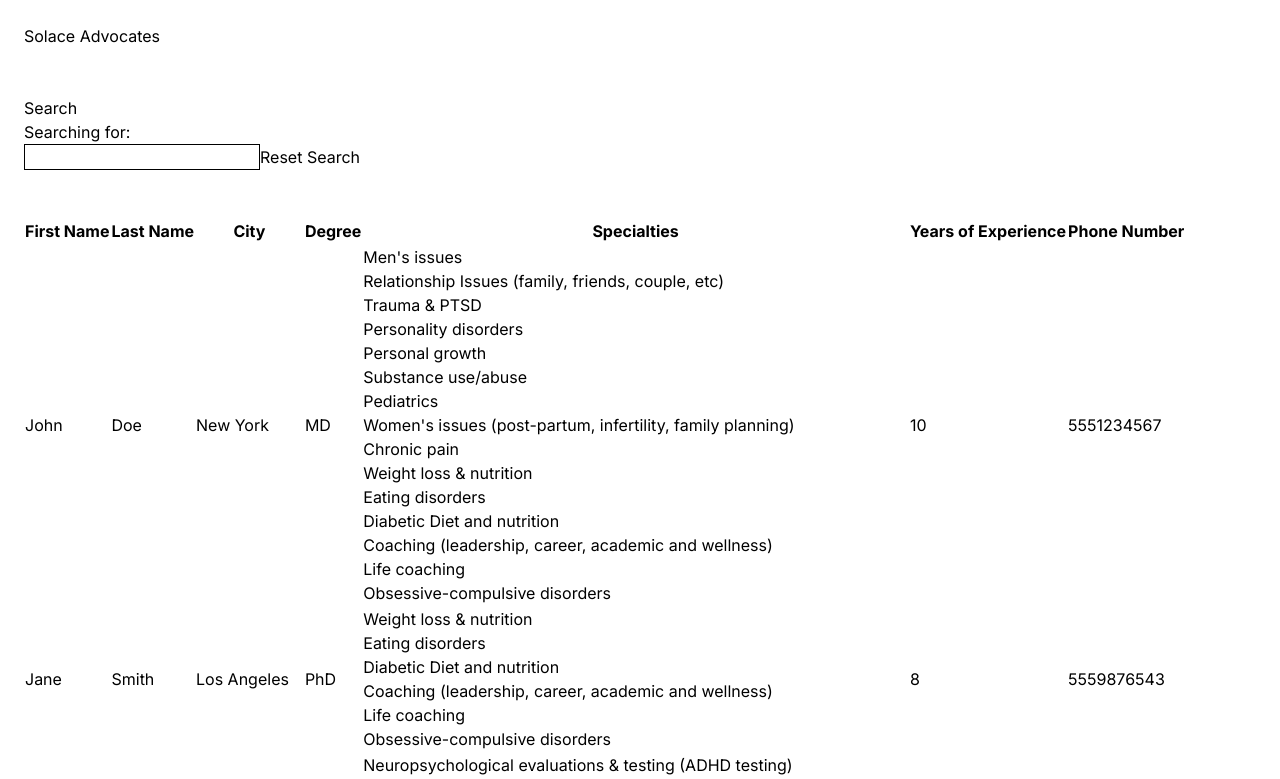
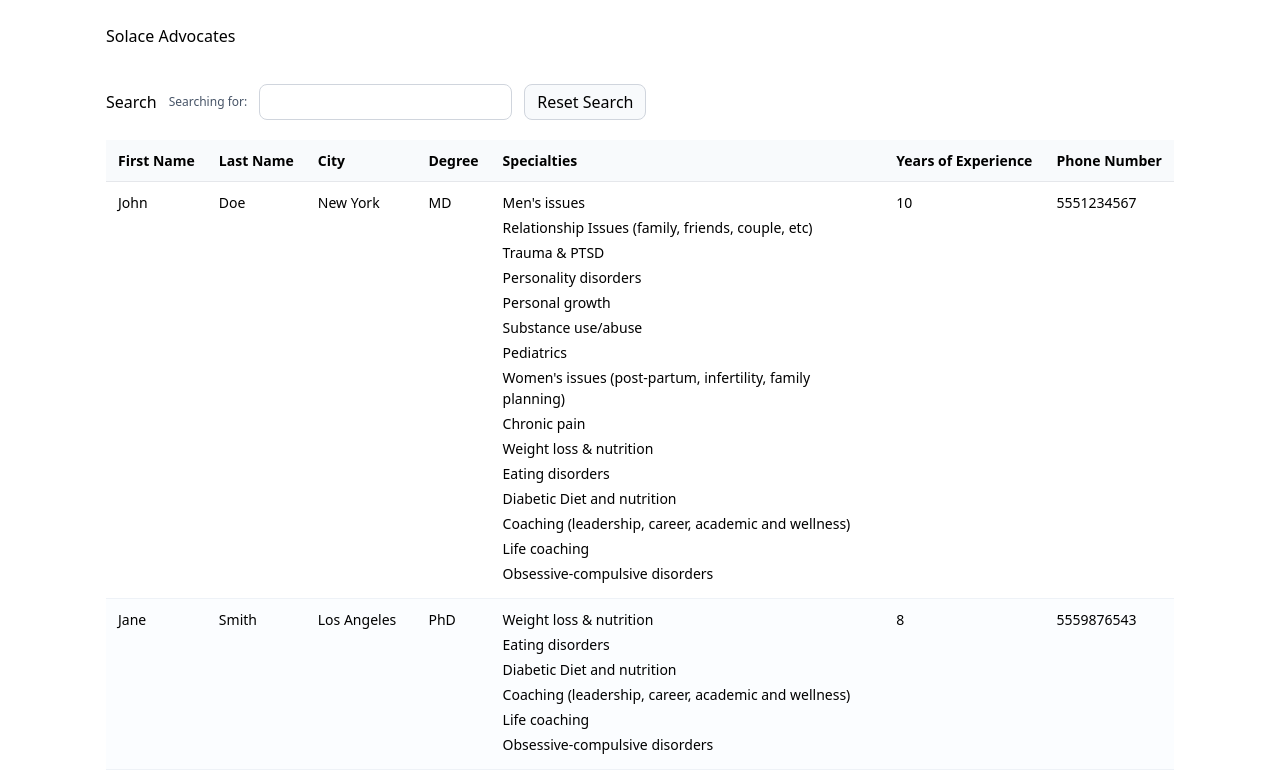
Before and after one commit to GMatorin/solace-take-home, a Next.js app: page / in a window 1280 px wide. Shown: the top 779 px of the page. Built offline with nearby package versions, Linux system fonts and the light colour scheme.

Commit message:
bugfix(ui): fixed ui by adding styles

```diff
--- /dev/null
+++ b/src/app/page.module.css
@@ -0,0 +1,76 @@
+/* Layout */
+.container {
+    max-width: 1100px;
+    margin: 24px auto;
+    padding: 0 16px;
+    font-family: system-ui, -apple-system, Segoe UI, Roboto, Helvetica, Arial, sans-serif;
+  }
+
+  /* Header */
+  .title {
+    margin: 0 0 12px;
+  }
+
+  /* Search */
+  .search {
+    display: flex;
+    align-items: center;
+    gap: 12px;
+    flex-wrap: wrap;
+  }
+  .input {
+    height: 36px;
+    padding: 0 10px;
+    border: 1px solid #d0d5dd;
+    border-radius: 8px;
+    outline: none;
+  }
+  .input:focus {
+    border-color: #667085;
+  }
+  .button {
+    height: 36px;
+    padding: 0 12px;
+    border: 1px solid #d0d5dd;
+    border-radius: 8px;
+    background: #f8fafc;
+    cursor: pointer;
+  }
+  .button:hover {
+    background: #f1f5f9;
+  }
+  .searchingFor {
+    font-size: 12px;
+    color: #475467;
+  }
+
+  /* Table */
+  .tableWrap {
+    margin-top: 20px;
+    overflow-x: auto;
+  }
+  .table {
+    width: 100%;
+    border-collapse: collapse;
+    font-size: 14px;
+  }
+  .table thead th {
+    background: #f8fafc;
+    text-align: left;
+    padding: 10px 12px;
+    border-bottom: 1px solid #e5e7eb;
+    white-space: nowrap;
+  }
+  .table tbody td {
+    padding: 10px 12px;
+    border-bottom: 1px solid #eef2f7;
+    vertical-align: top;
+  }
+  .table tbody tr:nth-child(even) td {
+    background: #fbfdff;
+  }
+
+  /* Specialties stacking */
+  .specialties div {
+    margin-bottom: 4px;
+  }
--- a/src/app/page.tsx
+++ b/src/app/page.tsx
@@ -1,6 +1,7 @@
 "use client";
 
 import { useEffect, useState } from "react";
+import styles from "./page.module.css";
 
 export default function Home() {
   const [advocates, setAdvocates] = useState([]);
@@ -18,7 +19,6 @@
 
   const onChange = (e) => {
     const searchTerm = e.target.value;
-
     document.getElementById("search-term").innerHTML = searchTerm;
 
     console.log("filtering advocates...");
@@ -42,21 +42,25 @@
   };
 
   return (
-    <main style={{ margin: "24px" }}>
-      <h1>Solace Advocates</h1>
+    <main className={styles.container}>
+      <h1 className={styles.title}>Solace Advocates</h1>
       <br />
-      <br />
-      <div>
+      <div className={styles.search}>
         <p>Search</p>
-        <p>
+        <p className={styles.searchingFor}>
           Searching for: <span id="search-term"></span>
         </p>
-        <input style={{ border: "1px solid black" }} onChange={onChange} />
-        <button onClick={onClick}>Reset Search</button>
+        <input
+          className={styles.input}
+          onChange={onChange}
+        />
+        <button className={styles.button} onClick={onClick}>
+          Reset Search
+        </button>
       </div>
-      <br />
-      <br />
-      <table>
+
+      <div className={styles.tableWrap}>
+        <table className={styles.table}>
           <thead>
             <tr>
               <th>First Name</th>
@@ -75,7 +79,7 @@
                   <td>{advocate.lastName}</td>
                   <td>{advocate.city}</td>
                   <td>{advocate.degree}</td>
-              <td>
+                  <td className={styles.specialties}>
                     {advocate.specialties.map((s, j) => (
                       <div key={j}>{s}</div>
                     ))}
@@ -85,8 +89,8 @@
                 </tr>
               ))}
           </tbody>
-
         </table>
+      </div>
     </main>
   );
 }
```
Lines whose indentation alone changed are shown as unchanged.
